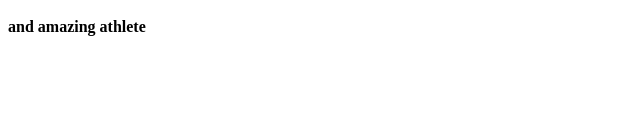
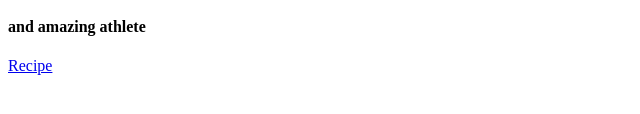
Before and after one commit to copieck/webdevelopment, a website: page index.html in a window 1280 px wide. Shown: the part 152-266 px from the top of the page, 0-640 px from the left. Drawn offline with Linux system fonts and the light colour scheme.

Commit message:
creating homepage

```diff
--- a/index.html
+++ b/index.html
@@ -9,6 +9,6 @@
 <h2>This is the home of Cole Pieck</h2>
 <h3>multi time piano award winner</h3>
 <h4>and amazing athlete</h4>
-
+<a href="recipe/index.html">Recipe</a>
 </body>
 </html>
```
